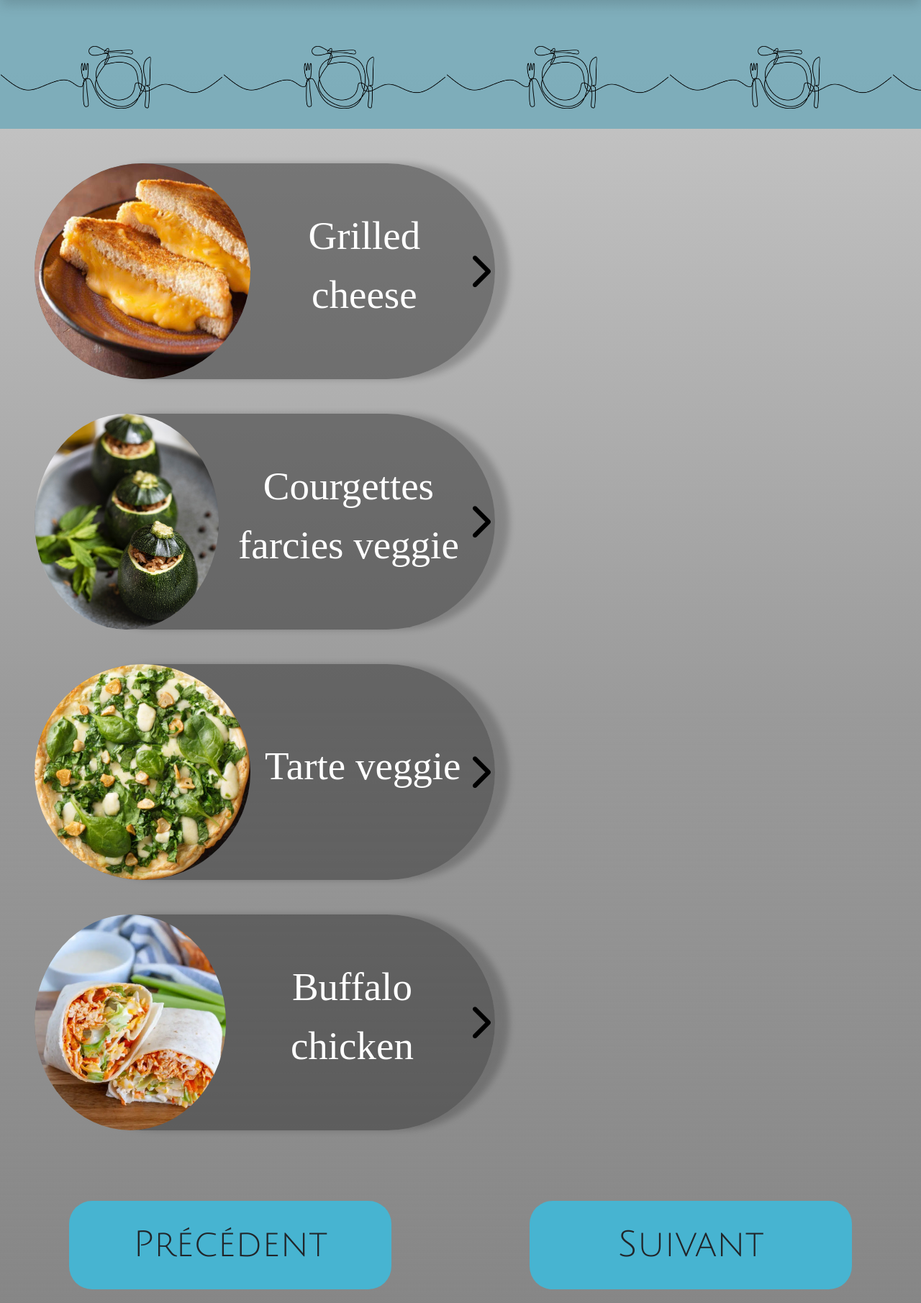
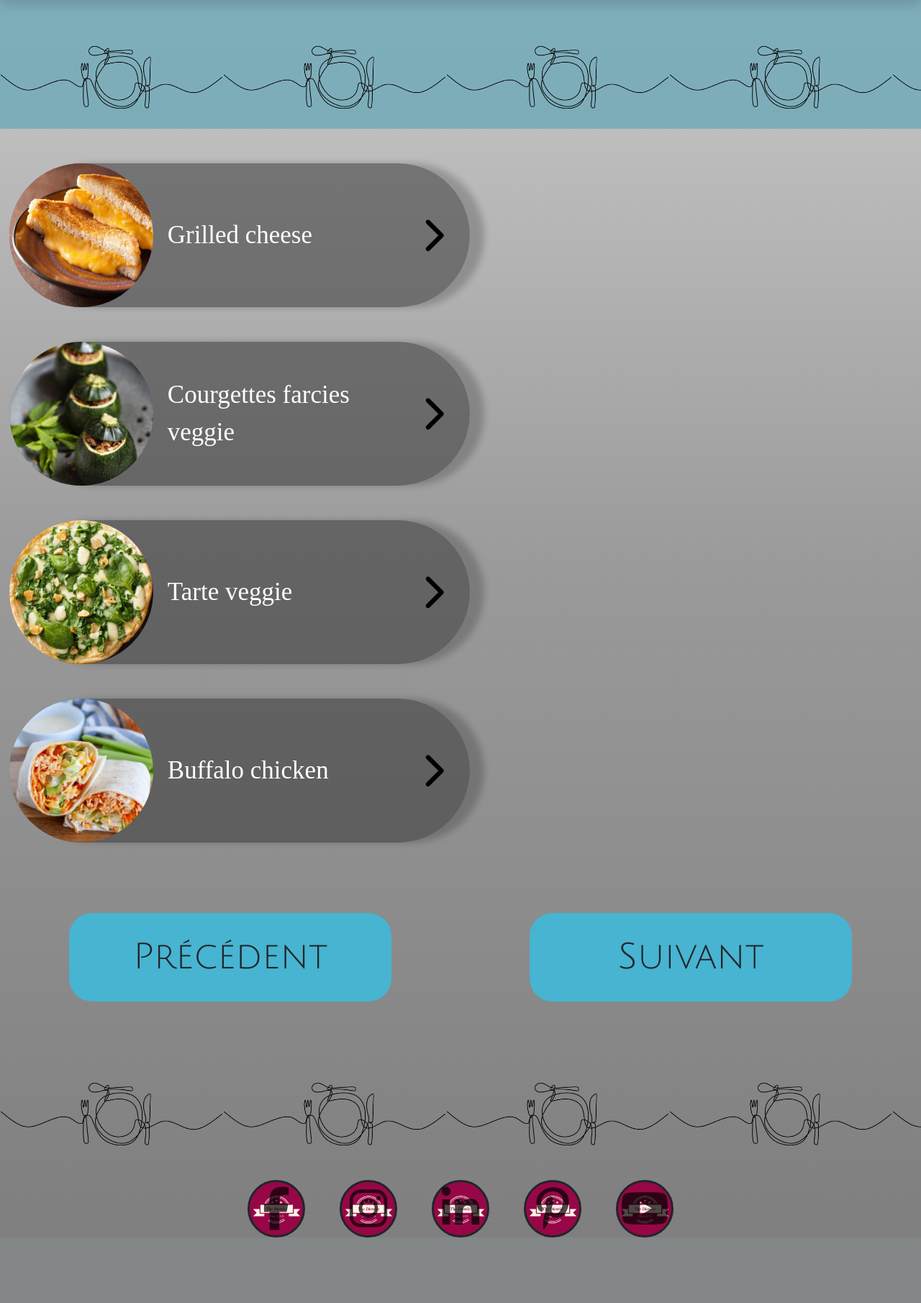
Before and after one commit to ryan99-dot/the_district, a PHP site: page /php/plats4.php in a window 1280 px wide. Shown: the part 146-1957 px from the top of the page at 72% size. After the commit the page ends 1866 px from the top, so only its background shows below. Run offline with PHP 8.4, Linux system fonts and the light colour scheme; some libraries are stand-ins or nearby versions; some web fonts are replaced.

Commit message:
07/10/2024

```diff
--- a/css/pages.css
+++ b/css/pages.css
@@ -1,3 +1,9 @@
+p {
+    margin: 0;
+
+}
+
+
 /**Les différentes entête de lignes continues**/
 
 #entete_leg {
@@ -111,7 +117,7 @@
     width: 50%;
     height: 300px;
     box-shadow: 20px 0px 10px rgb(0, 0, 0, 20%);
-    margin: 48px;
+    margin: 48px 0px 48px 1%;
     border-radius: 50rem;
 }
 
@@ -122,9 +128,11 @@
 }
 
 .titre_plat {
-    font-size: 55px;
+    font-size: 50px;
     font-family: "Modern Antiqua";
     color: white;
+    vertical-align: middle;
+    overflow-wrap: break-word;
 }
 
 .plat i {
@@ -135,18 +143,21 @@
     height: 100%;
     font-family: "Farsan";
     color: white;
+    font-size: 40px;
 }
 
 .tout {
     width: 100%;
     justify-content: space-between;
     margin-left: 20px;
+    margin-right: 30px;
+    align-items: center;
 }
 
 .commander {
     background-color: #47B4D1;
     font-family: "Julius Sans One";
-    font-size: 50px;
+    font-size: 40px;
 }
 
 .commander_mobile {
@@ -204,13 +215,13 @@
 /**Modif image de la page plats3.html**/
 
 #salade_caesar {
-    width: 450px;
+    min-width: 300px;
 }
 
 /**Modif image de la page plats4.html**/
 
 #courgettes {
-    width: 450px;
+    min-width: 300px;
 }
 
 #tarte {
@@ -218,7 +229,7 @@
 }
 
 #buffalo {
-    width: 450px;
+    min-width: 300px;
 }
 
 /**Entête des pages plats par catégorie**/
@@ -900,4 +930,63 @@
         font-size: 190px;
     }
 
+    #retour_form {
+        width: 48%;
+    }
+
+
+    .titre_plat{
+        font-size: 25px;
+    }
+
+    .description{
+        font-size: 20px;
+    }
+
+    .commander{
+        font-size: 20px;
+    }
+
+    .plat{
+        height: 150px;
+    }
+
+    .plat img{
+        height: 150px;
+        width: 150px;
+    }
+
+    #salade_caesar, #courgettes, #buffalo{
+        min-width: 150px;
+    }
+
 }
+
+
+@media screen and (min-width:992px) and (max-width:1399px) {
+
+    .titre_plat{
+        font-size: 35px;
+    }
+
+    .description{
+        font-size: 25px;
+    }
+
+    .commander{
+        font-size: 25px;
+    }
+
+    .plat{
+        height: 200px;
+    }
+
+    .plat img{
+        height: 200px;
+        width: 200px;
+    }
+
+    #salade_caesar, #courgettes, #buffalo{
+        min-width: 200px;
+    }
+}
--- a/javascript/plats.js
+++ b/javascript/plats.js
@@ -19,12 +19,12 @@
   des[n].style.display = "flex"
   op[n].style.display = "none"
   cl[n].style.display = "block"
-  pl[n].style.width = "95%"
+  pl[n].style.width = "98%"
 }
 
 function closechevron(n) {
   des[n].style.display = "none"
   op[n].style.display = "block"
   cl[n].style.display = "none"
-    pl[n].style.width = "50%"
+  pl[n].style.width = "50%"
 }
--- a/php/contact.php
+++ b/php/contact.php
@@ -41,7 +41,7 @@
         enctype="multipart/form-data" class="d-flex flex-wrap justify-content-around">
         <div class="champ d-flex mb-5">
             <label for="prenom" class="fs-2">Prénom</label>
-            <input type="text" name="prenom" id="prenom" class="px-4 fs-4">
+            <input type="text" name="prenom" id="prenom" placeholder="Champ obligatoire" class="px-4 fs-4" required>
         </div>
         <div class="champ d-flex mb-5">
             <label for="nom" class="obligatoire fs-2">Nom</label>
@@ -49,7 +49,7 @@
         </div>
         <div class="champ d-flex mb-5">
             <label for="email" class="fs-2">Email</label>
-            <input type="text" name="email" id="email" class="px-4 fs-4">
+            <input type="text" name="email" id="email" placeholder="Champ obligatoire" class="px-4 fs-4" required>
         </div>
         <div class="champ d-flex mb-5">
             <label for="telephone" class="obligatoire fs-2">Téléphone</label>
@@ -57,7 +57,7 @@
         </div>
         <div class="champ d-flex flex-column mb-5" id="last">
             <label for="demande" class="fs-2">Votre demande</label>
-            <textarea id="demande" name="demande" class="px-5 fs-4"></textarea>
+            <textarea id="demande" name="demande" placeholder="Champ obligatoire" class="px-5 fs-4" required></textarea>
         </div>
         <p id="champ_obligatoire">* Champs obligatoires</p>
         <input type="submit" value="Envoyer" id="bouton" class="fs-2 border-0 rounded-4" onclick="verif_contact()">
--- a/php/plats4.php
+++ b/php/plats4.php
@@ -26,11 +26,11 @@
     <div class="plat d-flex align-items-center justify-content-between">
         <img src="../images/food/grilled_cheese.jpg" alt="Grilled cheese" class="object-fit-cover">
         <div class="tout d-flex">
-            <p class="titre_plat text-center">Grilled cheese</p>
+            <p class="titre_plat">Grilled cheese</p>
             <hr class="shadow">
             <button class="chevron open border-0 bg-transparent"><i class="fa-solid fa-chevron-right"></i></button>
             <div class="des_com flex-column align-items-center">
-                <p class="description text-center fs-2">Pain de mie toasté, fromages et moutarde américaine</p>
+                <p class="description">Pain de mie toasté, fromages et moutarde américaine</p>
                 <a href="commande.php"><button class="commander border-0 rounded-2 px-5">Commander</button>
                     <button class="commander_mobile border-0 rounded-circle px-2">+</button></a>
             </div>
@@ -41,11 +41,11 @@
         <img src="../images/food/courgettes_farcies.jpg" alt="Courgettes farcies" id="courgettes"
             class="object-fit-cover">
         <div class="tout d-flex">
-            <p class="titre_plat text-center">Courgettes farcies veggie</p>
+            <p class="titre_plat">Courgettes farcies veggie</p>
             <hr class="shadow">
             <button class="chevron open border-0 bg-transparent"><i class="fa-solid fa-chevron-right"></i></button>
             <div class="des_com flex-column align-items-center">
-                <p class="description text-center fs-2">Courgettes, riz, haché végétal et champignons</p>
+                <p class="description">Courgettes, riz, haché végétal et champignons</p>
                 <a href="commande.php"><button class="commander border-0 rounded-2 px-5">Commander</button>
                     <button class="commander_mobile border-0 rounded-circle px-2">+</button></a>
             </div>
@@ -55,11 +55,11 @@
     <div class="plat d-flex align-items-center justify-content-between">
         <img src="../images/food/tarte_veggie.jpg" alt="Tarte veggie" id="tarte" class="object-fit-cover">
         <div class="tout d-flex">
-        <p class="titre_plat text-center">Tarte veggie</p>
+        <p class="titre_plat">Tarte veggie</p>
         <hr class="shadow">
         <button class="chevron open border-0 bg-transparent"><i class="fa-solid fa-chevron-right"></i></button>
         <div class="des_com flex-column align-items-center">
-            <p class="description text-center fs-2">Crème fraîche, épinards et jeunes pousses</p>
+            <p class="description">Crème fraîche, épinards et jeunes pousses</p>
             <a href="commande.php"><button class="commander border-0 rounded-2 px-5">Commander</button>
                 <button class="commander_mobile border-0 rounded-circle px-2">+</button></a>
         </div>
@@ -69,11 +69,11 @@
     <div class="plat d-flex align-items-center justify-content-between">
         <img src="../images/food/buffalo_chicken.webp" alt="Buffalo chicken" class="object-fit-cover" id="buffalo">
         <div class="tout d-flex">
-        <p class="titre_plat text-center">Buffalo chicken</p>
+        <p class="titre_plat">Buffalo chicken</p>
         <hr class="shadow">
         <button class="chevron open border-0 bg-transparent"><i class="fa-solid fa-chevron-right"></i></button>
         <div class="des_com flex-column align-items-center">
-            <p class="description text-center fs-2">Tortilla de blé, poulet façon wings, salade, carotte,
+            <p class="description">Tortilla de blé, poulet façon wings, salade, carotte,
                 avocat, fromage frais et tabasco</p>
             <a href="commande.php"><button class="commander border-0 rounded-2 px-5">Commander</button>
                 <button class="commander_mobile border-0 rounded-circle px-2">+</button></a>
--- a/php/plats5.php
+++ b/php/plats5.php
@@ -26,11 +26,11 @@
     <div class="plat d-flex align-items-center justify-content-between">
         <img src="../images/food/wrap_caesar.jpg" alt="Wrap Caesar" class="object-fit-cover">
         <div class="tout d-flex">
-        <p class="titre_plat text-center">Wrap Caesar</p>
+        <p class="titre_plat">Wrap Caesar</p>
         <hr class="shadow">
         <button class="chevron open border-0 bg-transparent"><i class="fa-solid fa-chevron-right"></i></button>
         <div class="des_com flex-column align-items-center">
-            <p class="description text-center fs-2">Tortilla de blé, poulet grillé, parmesan, salade, tomates
+            <p class="description">Tortilla de blé, poulet grillé, parmesan, salade, tomates
                 et sauce Caesar</p>
             <a href="commande.php"><button class="commander border-0 rounded-2 px-5">Commander</button>
                 <button class="commander_mobile border-0 rounded-circle px-2">+</button></a>
```
Also changed, not shown: other parts of css/pages.css (+30 -11 lines), javascript/verif_form.js (+13 -0 lines), php/plats1.php (+8 -8 lines), php/plats2.php (+9 -8 lines), php/plats3.php (+8 -8 lines), php/post.php (+33 -20 lines).
